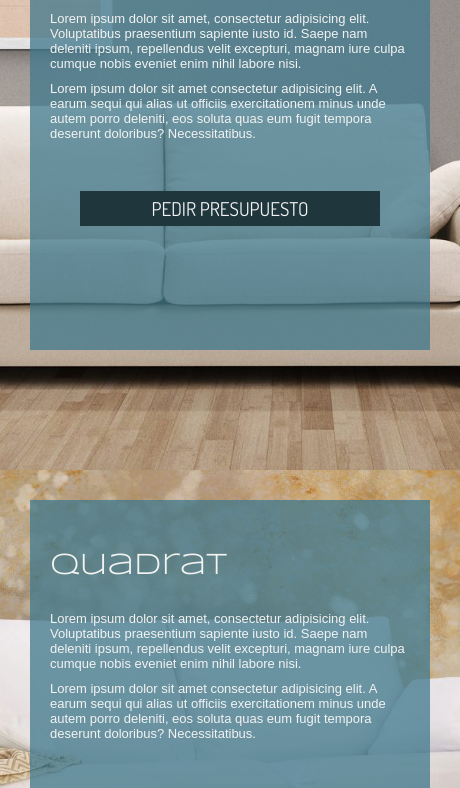
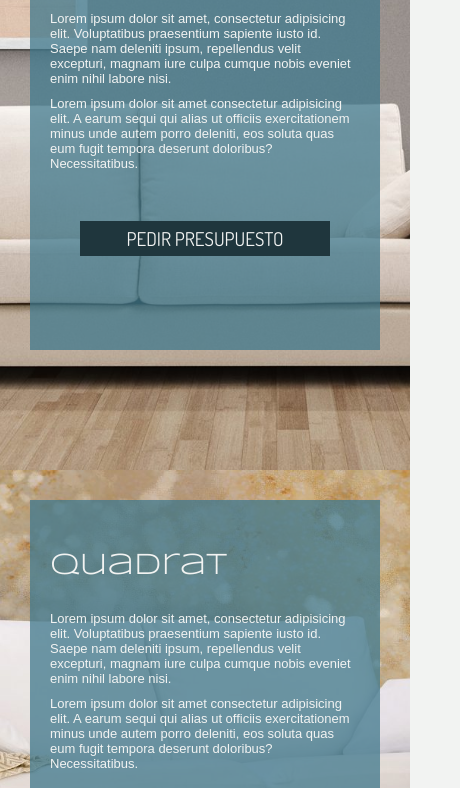
Before and after one commit to champi-r/sitio-web-sofas, a plain HTML site: page public/pages/catalogue.html in a window 390 px wide. Shown: the part 220-1008 px from the top of the page, 460 px wide, since content can reach past the window. Drawn offline with nearby package versions, Linux system fonts and the light colour scheme; a web font is replaced by a local one.

Commit message:
ajuste responsive page nosotros y catalogo

```diff
--- a/public/css/style.css
+++ b/public/css/style.css
@@ -445,7 +445,7 @@ footer{
 }
 
 /* Medias Querys */
-@media (max-width: 480px) {
+@media (max-width: 479px) {
     #header__bgImage{
         background-position-x: -230px;
     }
@@ -556,6 +556,16 @@ footer{
         top: -2.5rem;
         left: 55%;
     }
+    .div__us p{
+        width: auto;
+    }
+    .catalogue__item{
+        display: flex;
+        justify-content: center;
+    }
+    .catalogue__description{
+        width: 35rem;
+    }
 }
 
 /* ANIMATIONS */
```
